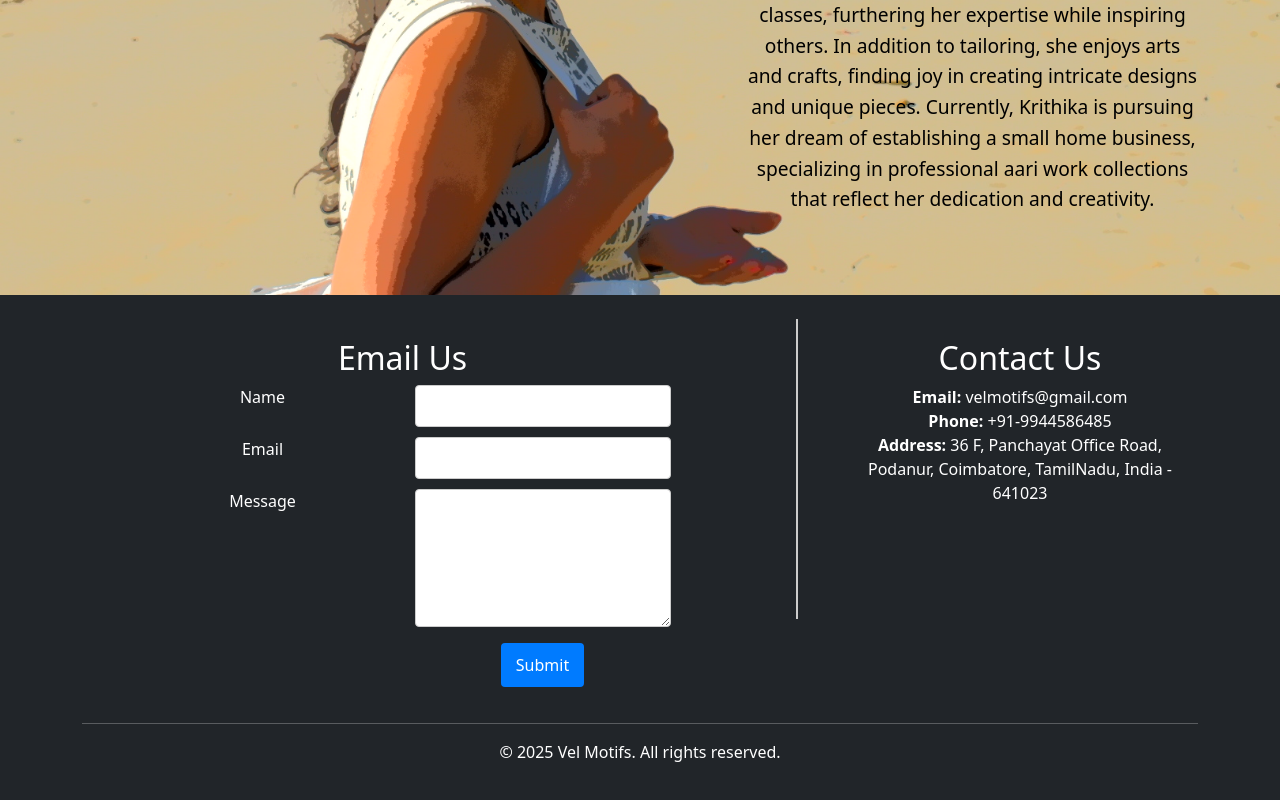
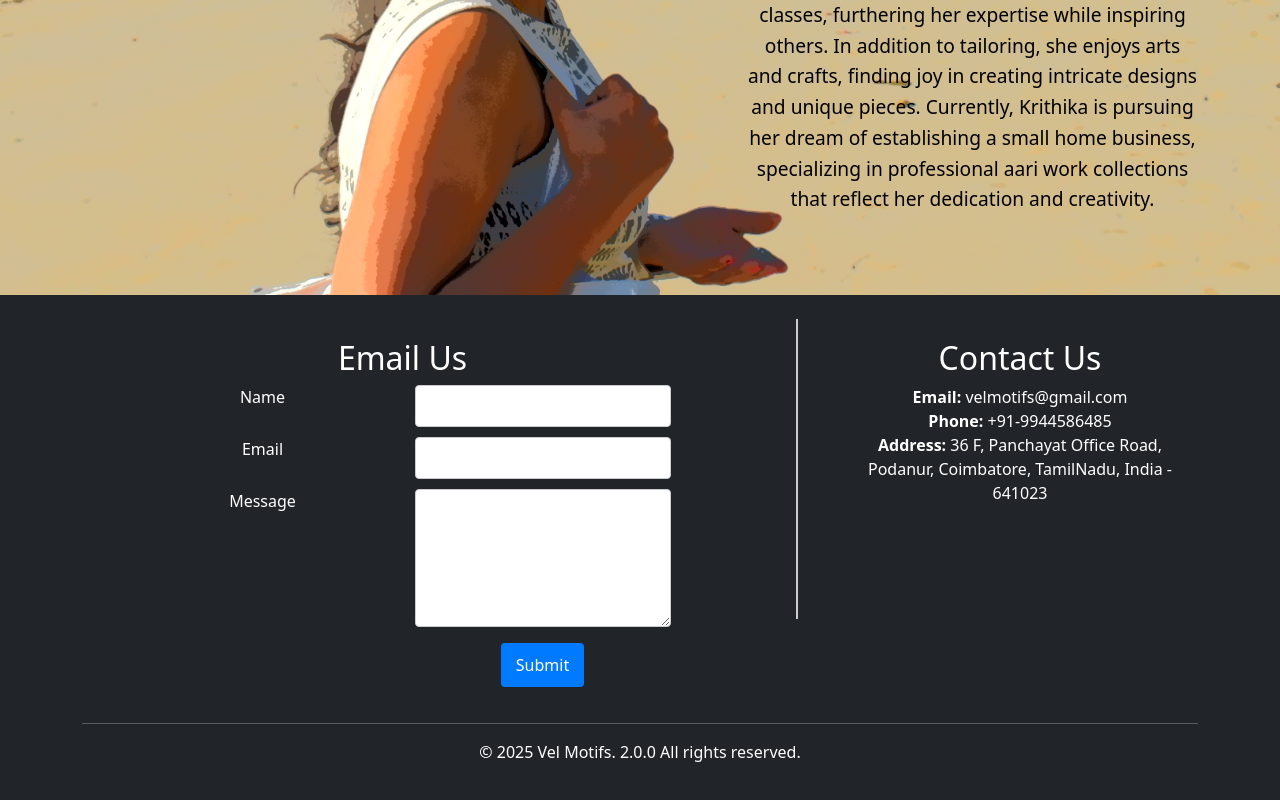
Before and after one commit to ponneeswaran/velmotifs, a React (Create React App) app: page /home in a window 1280 px wide. Shown: the part 1982-2782 px from the top of the page. Built offline with nearby package versions, Linux system fonts and the light colour scheme.

Commit message:
update footer

```diff
--- a/src/components/footer/footer.js
+++ b/src/components/footer/footer.js
@@ -1,6 +1,7 @@
 import React from 'react';
 import { Container, Row, Col } from 'react-bootstrap';
 import Contact from './contact';
+import packageInfo from '../../../package.json';
 
 const Footer = () => {
     const verticalLineStyle = {
@@ -35,7 +36,7 @@ const Footer = () => {
             <hr />
             <Row>
             <Col className="text-center">
-                <p>&copy; {new Date().getFullYear()} Vel Motifs. All rights reserved.</p>
+                <p>&copy; {new Date().getFullYear()} Vel Motifs. {packageInfo.version} All rights reserved.</p>
             </Col>
             </Row>
         </Container>
```
